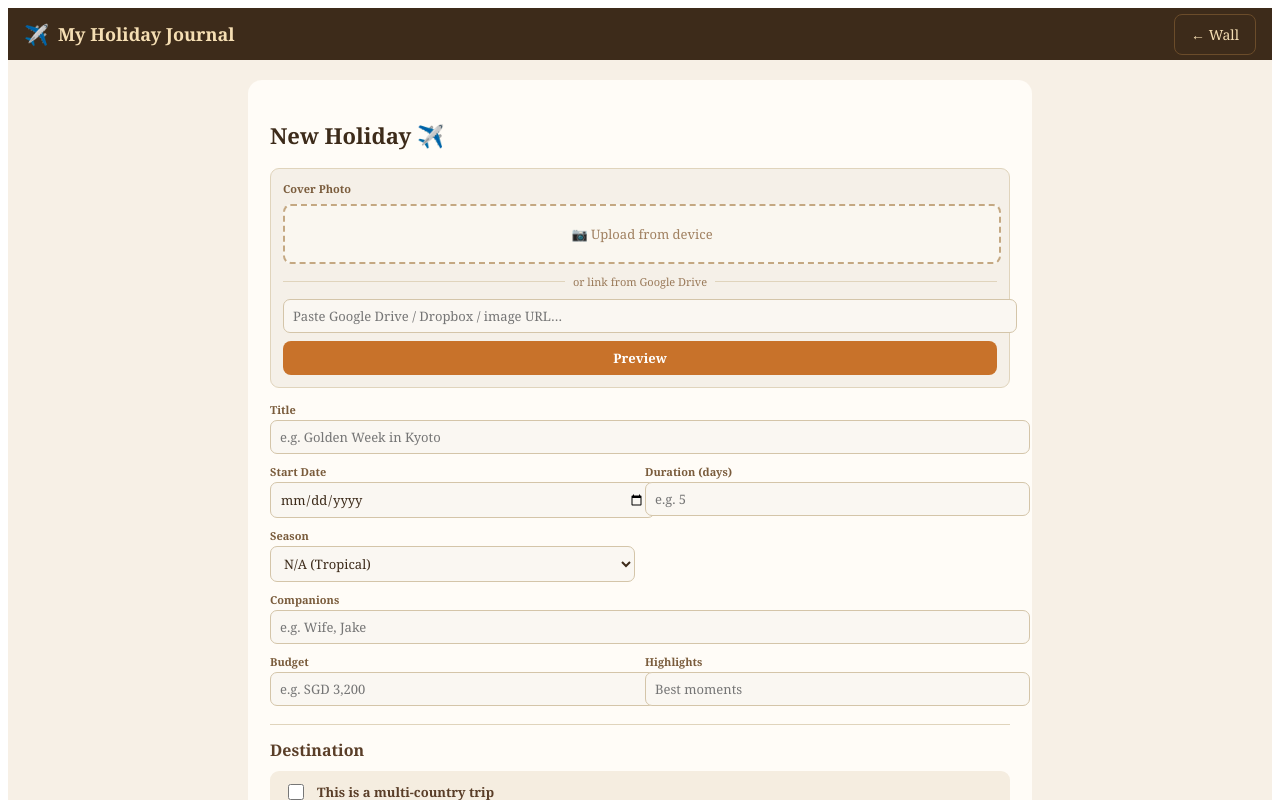
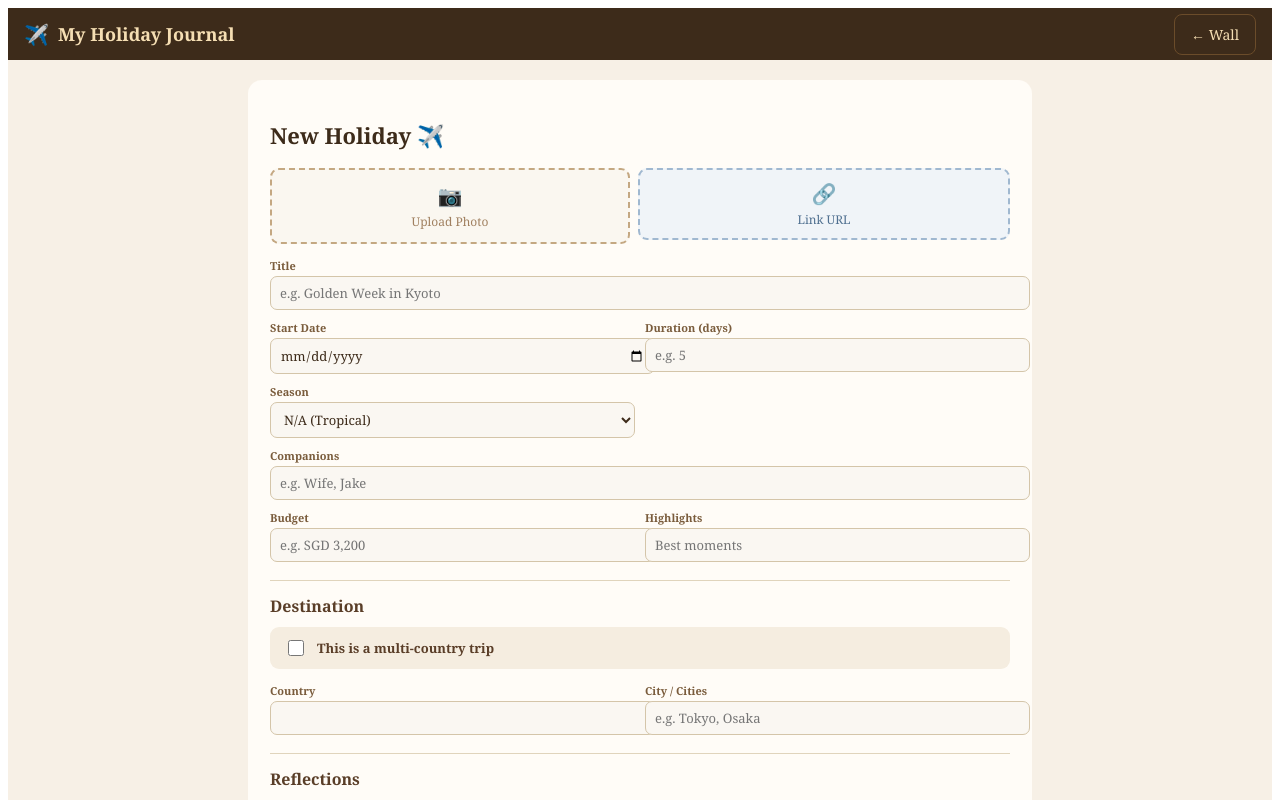
Before and after one commit to berrysoon/holiday-journal, a React (Vite) app: page / in a window 1280 px wide. Both pictures are taken after a click on the button "+ Add First Trip". Shown: the top 800 px of the page. Built offline with nearby package versions, Linux system fonts and the light colour scheme.

Commit message:
fix cover photo link modal

```diff
--- a/src/App.jsx
+++ b/src/App.jsx
@@ -232,9 +232,69 @@ function DayForm({day, onChange, onPhotoAdd, onPhotoCaption, onPhotoDel}) {
   );
 }
 
+// ── Cover Photo Link Modal ────────────────────────────────────────────────────
+function CoverLinkModal({onAdd, onClose}) {
+  const [url, setUrl] = useState("");
+  const [preview, setPreview] = useState("");
+  const [err, setErr] = useState("");
+
+  const handlePreview = () => {
+    setErr("");
+    if (!url.trim()) { setErr("Please paste a URL first."); return; }
+    setPreview(toDirectUrl(url.trim()));
+  };
+
+  const handleAdd = () => {
+    if (!preview) { setErr("Click Preview first."); return; }
+    onAdd(preview);
+    onClose();
+  };
+
+  return (
+    <div style={{position:"fixed",inset:0,background:"rgba(0,0,0,.6)",zIndex:300,display:"flex",alignItems:"center",justifyContent:"center",padding:16}}>
+      <div style={{background:"#fffcf7",borderRadius:14,padding:22,width:"100%",maxWidth:480,boxShadow:"0 8px 32px rgba(0,0,0,.25)"}}>
+        <div style={{fontWeight:700,fontSize:16,color:"#3d2b1a",marginBottom:4}}>🔗 Link Cover Photo</div>
+        <div style={{fontSize:12,color:"#9a7a5a",marginBottom:14}}>Paste a Google Drive, Dropbox, or direct image URL.</div>
+
+        <label style={{...I.lbl,display:"block",marginBottom:12}}>
+          Photo URL
+          <input style={I.inp} value={url}
+            onChange={e=>{ setUrl(e.target.value); setPreview(""); setErr(""); }}
+            placeholder="Paste link here…"/>
+        </label>
+
+        {err && <div style={{fontSize:12,color:"#c0392b",marginBottom:10}}>{err}</div>}
+
+        {preview && (
+          <div style={{marginBottom:12,borderRadius:8,overflow:"hidden",background:"#2a1f14",textAlign:"center"}}>
+            <img src={preview} alt="preview"
+              style={{maxWidth:"100%",maxHeight:180,objectFit:"contain"}}
+              onError={()=>setErr("⚠️ Could not load image. Make sure the link is set to Anyone with link.")}/>
+          </div>
+        )}
+
+        <div style={{display:"flex",gap:8,flexWrap:"wrap"}}>
+          {!preview
+            ? <button style={{...I.btnP,padding:"8px 18px",fontSize:13}} onClick={handlePreview}>Preview</button>
+            : <button style={{...I.btnP,padding:"8px 18px",fontSize:13}} onClick={handleAdd}>✓ Add Photo</button>
+          }
+          <button style={{...I.btnO,padding:"8px 14px",fontSize:13}} onClick={onClose}>Cancel</button>
+        </div>
+
+        <div style={{marginTop:14,fontSize:11,color:"#b09070",lineHeight:1.6}}>
+          <strong>Google Drive:</strong> Share → "Anyone with link" → copy link<br/>
+          <strong>Dropbox:</strong> Share → copy link (auto-converted)<br/>
+          <strong>Direct URL:</strong> Any public .jpg / .png / .webp link
+        </div>
+      </div>
+    </div>
+  );
+}
+
 // ── Trip Form ────────────────────────────────────────────────────────────────
 function TripForm({initial, onSave, onCancel}) {
   const [f, setF] = useState(initial || eT());
+  const [showCoverLink, setShowCoverLink] = useState(false);
   const u = (k,v) => setF(x=>({...x,[k]:v}));
 
   const setDays = v => {
@@ -267,62 +327,37 @@ function TripForm({initial, onSave, onCancel}) {
     <div style={{background:"#fffcf7",borderRadius:14,padding:22,maxWidth:740,margin:"0 auto"}}>
       <h2 style={{fontSize:22,fontWeight:700,marginBottom:18,color:"#3d2b1a"}}>{initial?"Edit Trip":"New Holiday ✈️"}</h2>
 
+      {/* Cover photo modal */}
+      {showCoverLink && (
+        <CoverLinkModal
+          onAdd={url=>{ u("coverPhoto",url); u("coverPhotoLinked",true); }}
+          onClose={()=>setShowCoverLink(false)}/>
+      )}
+
       {/* Cover photo */}
       {f.coverPhoto
-        ? <div style={{position:"relative",marginBottom:12}}>
+        ? <div style={{position:"relative",marginBottom:14}}>
             <img src={f.coverPhoto} style={{width:"100%",height:160,objectFit:"contain",background:"#2a1f14",borderRadius:9}} alt="cover"/>
-            <button onClick={()=>{u("coverPhoto",null);u("coverPhotoLinked",false);u("coverPhotoUrl","");u("coverPhotoPreview","");}}
-              style={{position:"absolute",top:8,right:8,background:"rgba(0,0,0,.6)",color:"#fff",border:"none",borderRadius:6,padding:"4px 10px",cursor:"pointer",fontSize:12}}>Remove</button>
+            <button onClick={()=>{ u("coverPhoto",null); u("coverPhotoLinked",false); }}
+              style={{position:"absolute",top:8,right:8,background:"rgba(0,0,0,.6)",color:"#fff",border:"none",borderRadius:6,padding:"4px 10px",cursor:"pointer",fontSize:12}}>
+              Remove
+            </button>
             {f.coverPhotoLinked && <span style={{position:"absolute",top:8,left:8,background:"rgba(0,0,0,.55)",color:"#fff",fontSize:10,padding:"2px 8px",borderRadius:20}}>🔗 Linked</span>}
           </div>
-        : <div style={{marginBottom:14,background:"#f5f0e8",borderRadius:9,padding:12,border:"1px solid #e0d4bc"}}>
-            <div style={{fontSize:11,fontWeight:600,color:"#7a5c3c",marginBottom:8}}>Cover Photo</div>
-            {/* Upload */}
-            <label style={{display:"flex",alignItems:"center",justifyContent:"center",width:"100%",height:56,border:"2px dashed #c4a882",borderRadius:8,background:"#faf7f0",cursor:"pointer",color:"#a08060",fontSize:13,gap:6,marginBottom:10}}>
-              📷 Upload from device
-              <input type="file" accept="image/*" hidden onChange={e=>{const f2=e.target.files[0];if(f2)compress(f2,d=>{u("coverPhoto",d);u("coverPhotoLinked",false);},900,0.65)}}/>
+        : <div style={{display:"flex",gap:8,marginBottom:14}}>
+            {/* Upload from device */}
+            <label style={{flex:1,display:"flex",flexDirection:"column",alignItems:"center",justifyContent:"center",height:72,border:"2px dashed #c4a882",borderRadius:9,background:"#faf7f0",cursor:"pointer",color:"#a08060",fontSize:12,gap:4}}>
+              <span style={{fontSize:20}}>📷</span>Upload Photo
+              <input type="file" accept="image/*" hidden onChange={e=>{
+                const f2=e.target.files[0];
+                if(f2) compress(f2,d=>{ u("coverPhoto",d); u("coverPhotoLinked",false); },900,0.65);
+              }}/>
             </label>
-            {/* Divider */}
-            <div style={{display:"flex",alignItems:"center",gap:8,marginBottom:10}}>
-              <div style={{flex:1,height:1,background:"#e0d4bc"}}/>
-              <span style={{fontSize:11,color:"#9a7a5a"}}>or link from Google Drive</span>
-              <div style={{flex:1,height:1,background:"#e0d4bc"}}/>
-            </div>
-            {/* URL input */}
-            <input style={{...I.inp,marginBottom:8}}
-              value={f.coverPhotoUrl||""}
-              onChange={e=>{ u("coverPhotoUrl",e.target.value); u("coverPhotoPreview",""); }}
-              placeholder="Paste Google Drive / Dropbox / image URL…"/>
-            {/* Preview */}
-            {f.coverPhotoPreview && (
-              <div style={{marginBottom:8,borderRadius:8,overflow:"hidden",background:"#2a1f14",textAlign:"center"}}>
-                <img src={f.coverPhotoPreview} alt="preview"
-                  style={{maxWidth:"100%",maxHeight:140,objectFit:"contain"}}
-                  onError={e=>{e.target.parentNode.innerHTML='<div style="color:#f5c6c6;padding:12px;font-size:12px">⚠️ Could not load. Check the link is set to Anyone with link.</div>';}}/>
-              </div>
-            )}
-            <div style={{display:"flex",gap:8}}>
-              {!f.coverPhotoPreview
-                ? <button onClick={()=>{
-                    if(!f.coverPhotoUrl){return;}
-                    u("coverPhotoPreview", toDirectUrl(f.coverPhotoUrl));
-                  }} style={{...I.btnP,flex:1,padding:"8px",fontSize:13}}>
-                    Preview
-                  </button>
-                : <button onClick={()=>{
-                    u("coverPhoto", f.coverPhotoPreview);
-                    u("coverPhotoLinked", true);
-                  }} style={{...I.btnP,flex:1,padding:"8px",fontSize:13}}>
-                    ✓ Set as Cover Photo
-                  </button>
-              }
-              {f.coverPhotoUrl && (
-                <button onClick={()=>{ u("coverPhotoUrl",""); u("coverPhotoPreview",""); }}
-                  style={{...I.btnO,padding:"8px 14px",fontSize:13}}>
-                  Clear
-                </button>
-              )}
-            </div>
+            {/* Link from Google Drive */}
+            <button onClick={()=>setShowCoverLink(true)}
+              style={{flex:1,height:72,border:"2px dashed #a0b8d0",borderRadius:9,background:"#f0f4f8",cursor:"pointer",color:"#507090",fontSize:12,fontFamily:"Georgia,serif",display:"flex",flexDirection:"column",alignItems:"center",justifyContent:"center",gap:4}}>
+              <span style={{fontSize:20}}>🔗</span>Link URL
+            </button>
           </div>
       }
 
```
